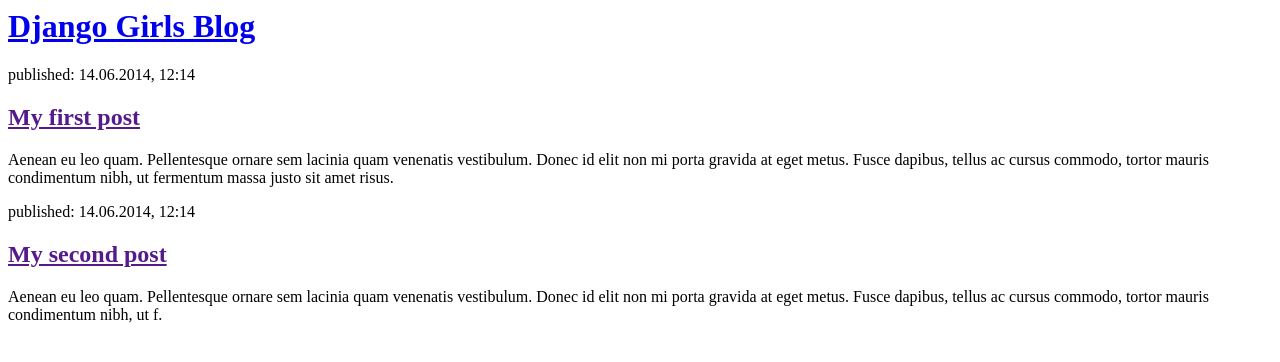
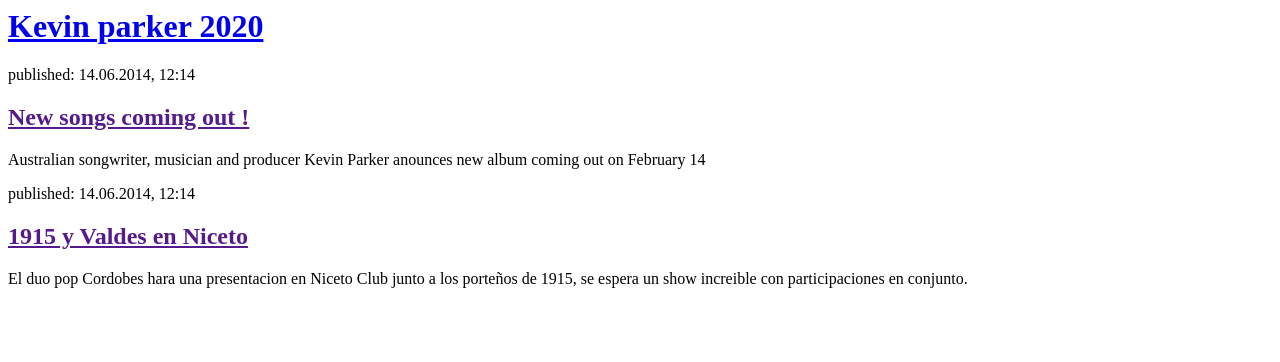
Before and after one commit to felifiguer/my-first-blog, a Django app: page / in a window 1280 px wide. Shown: the top 362 px of the page. Run offline with Django 3.2, Linux system fonts and the light colour scheme.

Commit message:
Actualice el contenido del blog

```diff
--- a/blog/templates/blog/post_list.html
+++ b/blog/templates/blog/post_list.html
@@ -1,22 +1,22 @@
 <html>
     <head>
-        <title>Django Girls blog</title>
+        <title>NEW TAME IMPALA ALBUM !!</title>
     </head>
     <body>
         <div>
-            <h1><a href="/">Django Girls Blog</a></h1>
+            <h1><a href="/">Kevin parker 2020</a></h1>
         </div>
 
         <div>
             <p>published: 14.06.2014, 12:14</p>
-            <h2><a href="">My first post</a></h2>
-            <p>Aenean eu leo quam. Pellentesque ornare sem lacinia quam venenatis vestibulum. Donec id elit non mi porta gravida at eget metus. Fusce dapibus, tellus ac cursus commodo, tortor mauris condimentum nibh, ut fermentum massa justo sit amet risus.</p>
+            <h2><a href="">New songs coming out !</a></h2>
+            <p>Australian songwriter, musician and producer Kevin Parker anounces new album coming out on February 14 </p>
         </div>
 
         <div>
             <p>published: 14.06.2014, 12:14</p>
-            <h2><a href="">My second post</a></h2>
-            <p>Aenean eu leo quam. Pellentesque ornare sem lacinia quam venenatis vestibulum. Donec id elit non mi porta gravida at eget metus. Fusce dapibus, tellus ac cursus commodo, tortor mauris condimentum nibh, ut f.</p>
+            <h2><a href="">1915 y Valdes en Niceto</a></h2>
+            <p>El duo pop Cordobes hara una presentacion en Niceto Club junto a los porteños de 1915, se espera un show increible con participaciones en conjunto.</p>
         </div>
     </body>
 </html>
```
